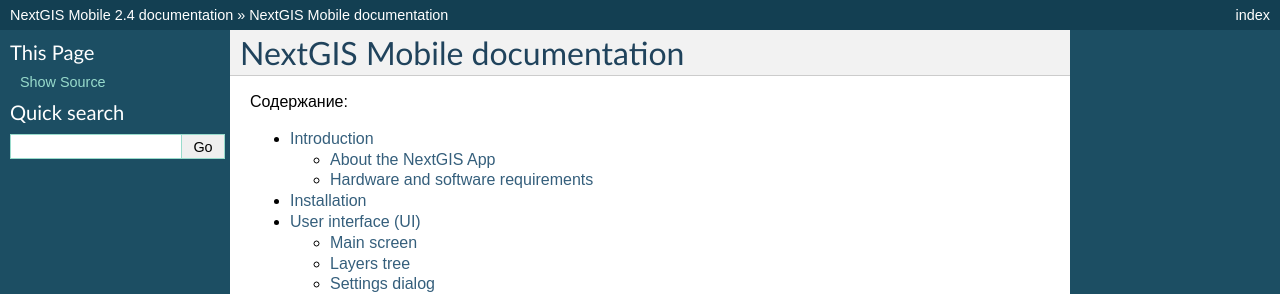
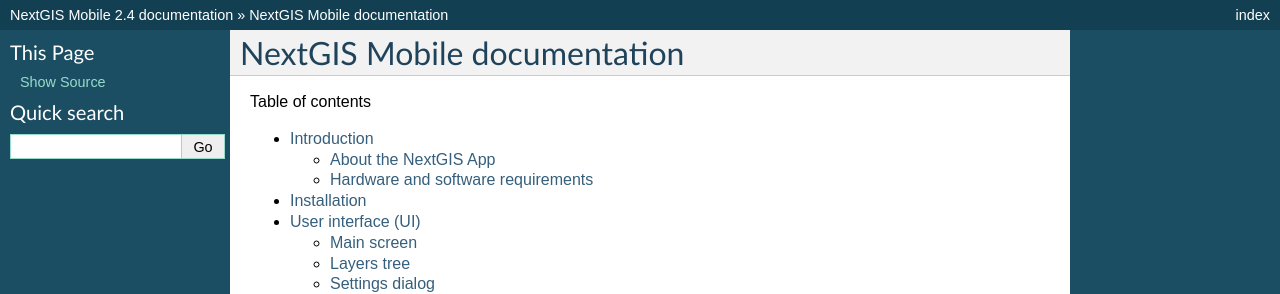
Before and after one commit to nextgis/docs_ngmobile, a Sphinx documentation site: the page built from source/toc.rst, in a window 1280 px wide. Shown: the top 294 px of the page. Built offline with Sphinx 7.4.7, drawn with Linux system fonts in a browser that asks for light colours; formulas are drawn with MathJax 3.

Commit message:
Update toc.rst

```diff
--- a/source/toc.rst
+++ b/source/toc.rst
@@ -5,7 +5,7 @@
 NextGIS Mobile documentation
 ==============================
 
-Содержание:
+Table of contents
 
 .. toctree::
    :maxdepth: 2
```
